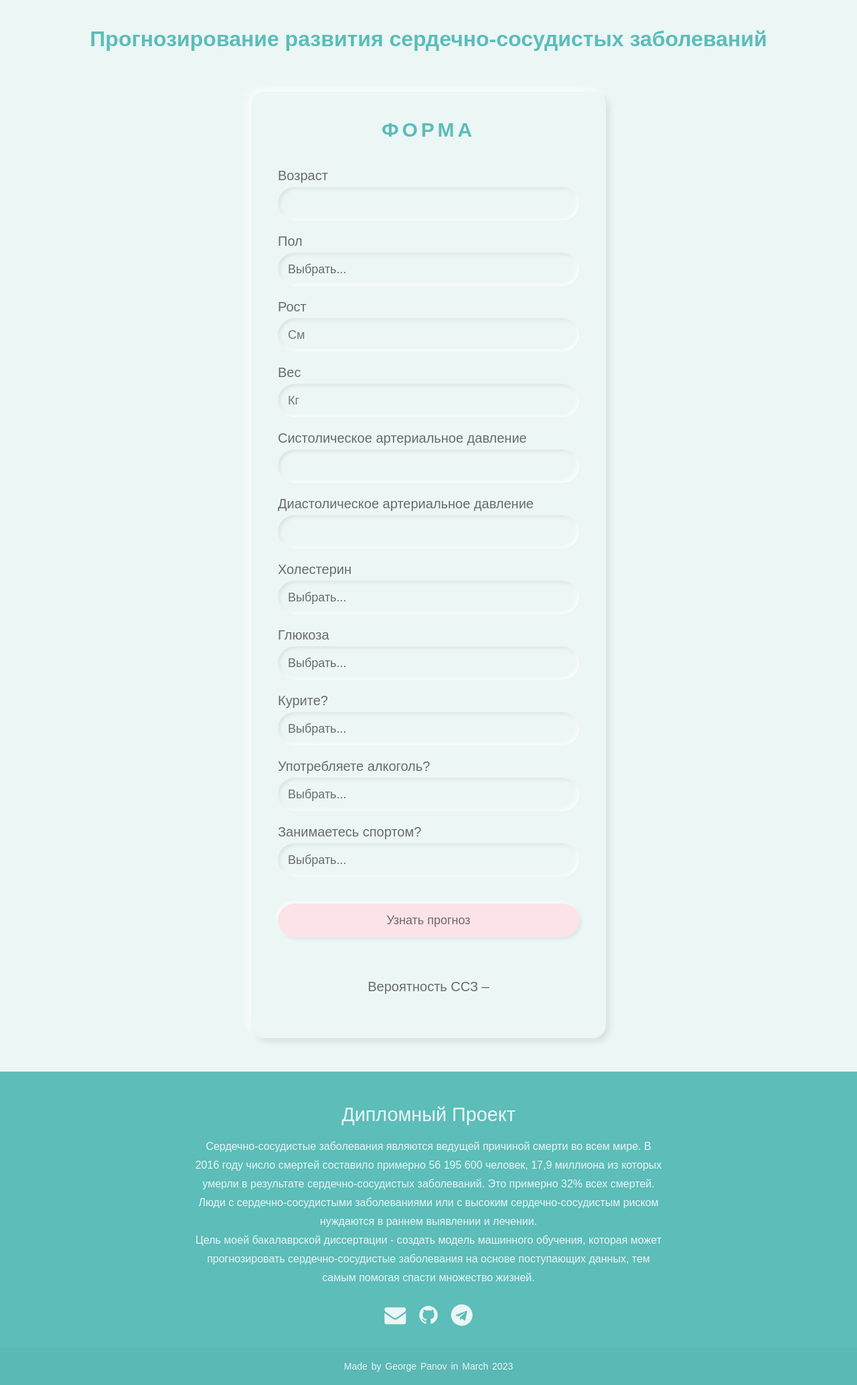
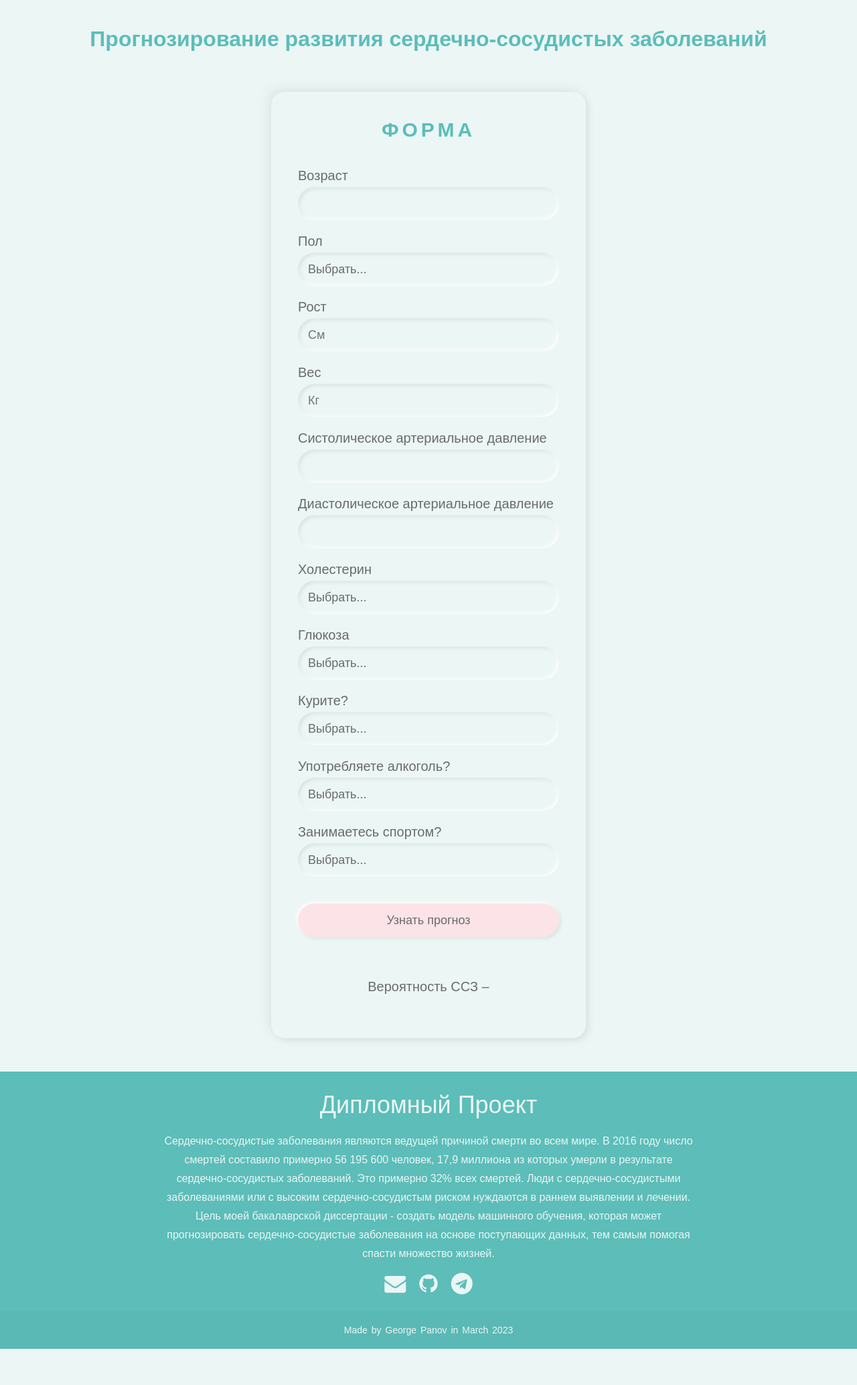
Before and after one commit to GeorgePanov/bachelor-s-thesis, a Flask app: page / in a window 1280 px wide. Shown: the whole page at 67% size. After the commit the page ends 2014 px from the top, so only its background shows below. Run offline with Flask 3, Linux system fonts and the light colour scheme; parts of the project's set-up code (start-up, migrations or seed data) failed here and were passed over.

Commit message:
major_update

```diff
--- a/static/style.css
+++ b/static/style.css
@@ -1,11 +1,11 @@
-/* Colors: https://www.qrry.com/wp-content/uploads/2019/11/beautiful-color-gradient-palettes-3.jpg */
+:root {
+    --main-text-color: rgb(107, 107, 107);
+    --pinky: #fbe3e8;
+    --blue-greeny: #5cbdb9;
+    --teeny-greeny: #ebf6f5;
+}
 
-/* color
-Pinky: #fbe3e8
 
-Blue Greeny: #5cbdb9
-
-Teeny Greeny: #ebf6f5 */
 
 * {
     margin: 0;
@@ -28,26 +26,48 @@
     justify-content: center;
     align-items: center;
     min-height: 100px;
-    /* background: #fbe3e8; */
 }
+
+
+
+
+
+header {
+    height: auto;
+    width: auto;
+    margin: 40px 20px;
+    color: var(--blue-greeny);
+}
+
+header h1 {
+    display: flex;
+    align-items: center;
+    justify-content: center;
+    flex-direction: column;
+    text-align: center;
+}
+
+
+
+
 
 .form {
     position: relative;
-    width: 530px;
+    width: 470px;
     padding: 40px 40px 60px;
     margin: 20px;
-    background: #ebf6f5;
+    background: var(--teeny-greeny);
     border-radius: 20px;
     text-align: center;
-    box-shadow: -5px -5px 15px rgba(255, 255, 255, 0.8),
-        5px 5px 10px rgba(0, 0, 0, 0.1);
+    box-shadow: -5px -5px 15px rgba(107, 107, 107, 0.1),
+        5px 5px 10px rgba(107, 107, 107, 0.1);
 }
 
-
 .form h2 {
-    color: #5cbdb9;
+    color: var(--blue-greeny);
     font-weight: 600;
     text-transform: uppercase;
+
     /*шрифт капсом*/
     letter-spacing: 5px;
     font-size: 30px;
@@ -153,12 +164,12 @@
 
 
 
+
 footer {
-    background: #5cbdb9;
+    background: var(--blue-greeny);
     height: auto;
     width: auto;
-    padding-top: 40px;
-    color: #ebf6f5;
+    color: var(--teeny-greeny);
     margin-top: 30px;
 }
 
@@ -168,21 +179,22 @@
     justify-content: center;
     flex-direction: column;
     text-align: center;
-    margin: 0px 20px;
 }
 
 .footer-content h3 {
-    font-size: 1.8rem;
+    margin-top: 30px;
+    margin-bottom: 20px;
+    font-size: 36px;
     font-weight: 400;
     text-transform: capitalize;
-    line-height: 3rem;
+    line-height: 40px;
 }
 
 .footer-content p {
-    max-width: 700px;
-    margin: 10px auto;
+    max-width: 800px;
+    margin: 0 auto;
     line-height: 28px;
-    font-style: 14px;
+    font-size: 16px;
 }
 
 .socials {
@@ -190,7 +202,7 @@
     display: flex;
     align-items: center;
     justify-content: center;
-    margin: 1rem 0 2rem 0;
+    margin: 15px 0 25px 0;
 }
 
 .socials li {
--- a/templates/index.html
+++ b/templates/index.html
@@ -24,14 +24,10 @@
         <h1>Прогнозирование развития сердечно-сосудистых заболеваний</h1>
     </header>
 
-    <nav>
-
-    </nav>
     <main class="main">
 
         <div class="form">
             <h2>Форма</h2>
-            <!-- <form action="#" method="post" class="input" novalidate> -->
             <form action="{{ url_for('predict')}}" method="post" class="input">
 
                 <div class="inputbox">
@@ -116,13 +112,9 @@
                 </div>
 
 
-
                 <div class="inputbox">
                     <button>Узнать прогноз</button>
                 </div>
-
-
-
 
 
                 <div class="prediction_text">
@@ -151,15 +143,16 @@
                 сердечно-сосудистые заболевания на основе поступающих данных, тем самым помогая спасти множество жизней.
             </p>
             <ul class="socials">
-                <li><a href="mailto:georgepanov19@gmail.com" target="_blank"><i class="fa fa-envelope"
-                            aria-hidden="true"></i></a></li>
-                <li><a href="https://github.com/GeorgePanov/bachelor-s-thesis" target="_blank"><i
+                <li><a href="mailto:georgepanov19@gmail.com" title="Написать на почту" target="_blank"><i
+                            class="fa fa-envelope" aria-hidden="true"></i></a></li>
+                <li><a href="https://github.com/GeorgePanov/bachelor-s-thesis" title="Исходный код" target="_blank"><i
                             class='fa fa-github'></i></a></li>
-                <li><a href="https://t.me/mister_glam_peach" target="_blank"><i class='fa fa-telegram'></i></a></li>
+                <li><a href="https://t.me/mister_glam_peach" title="Написать в Telegram" target="_blank"><i
+                            class='fa fa-telegram'></i></a></li>
             </ul>
         </div>
         <div class="footer-bottom">
-            <p>Made by George Panov in March 2023
+            <p>Made by George Panov in March 2023</p>
         </div>
 
     </footer>
```
Also changed, not shown: other parts of static/style.css (+15 -46 lines), develop a model/catboost_info/catboost_training.json, 3 other files.
